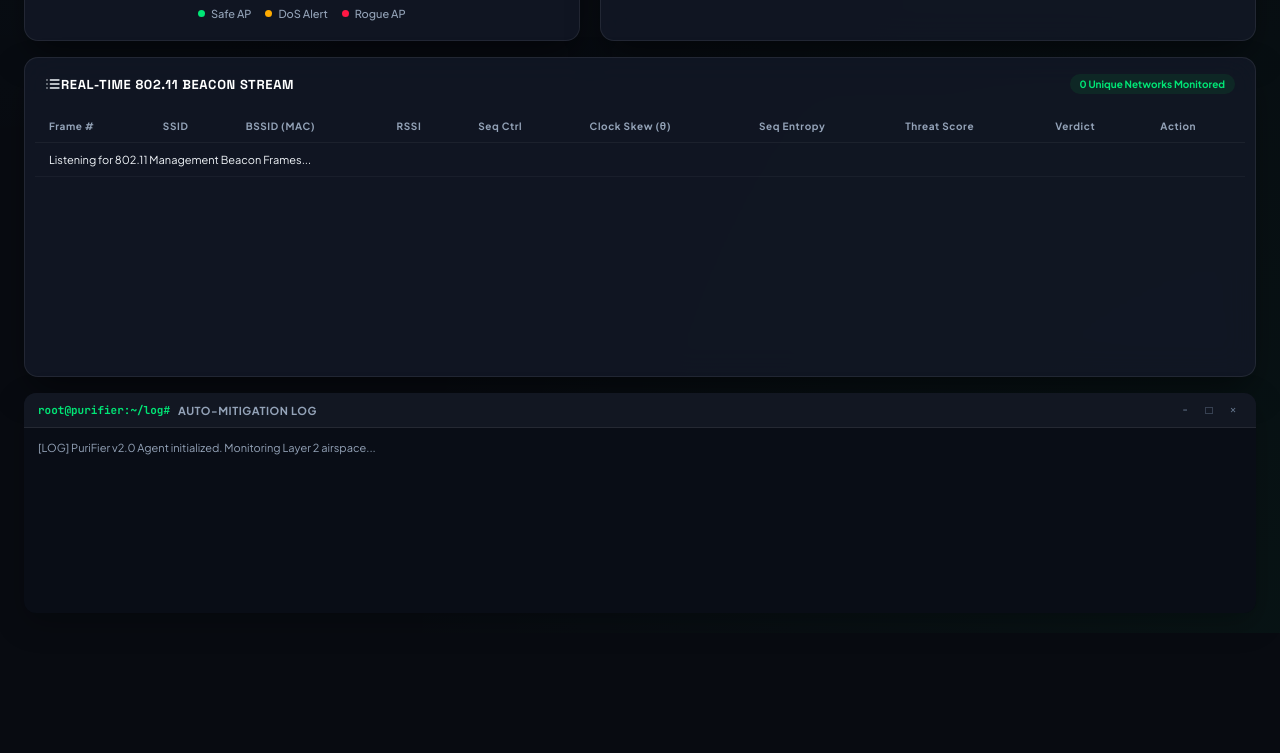
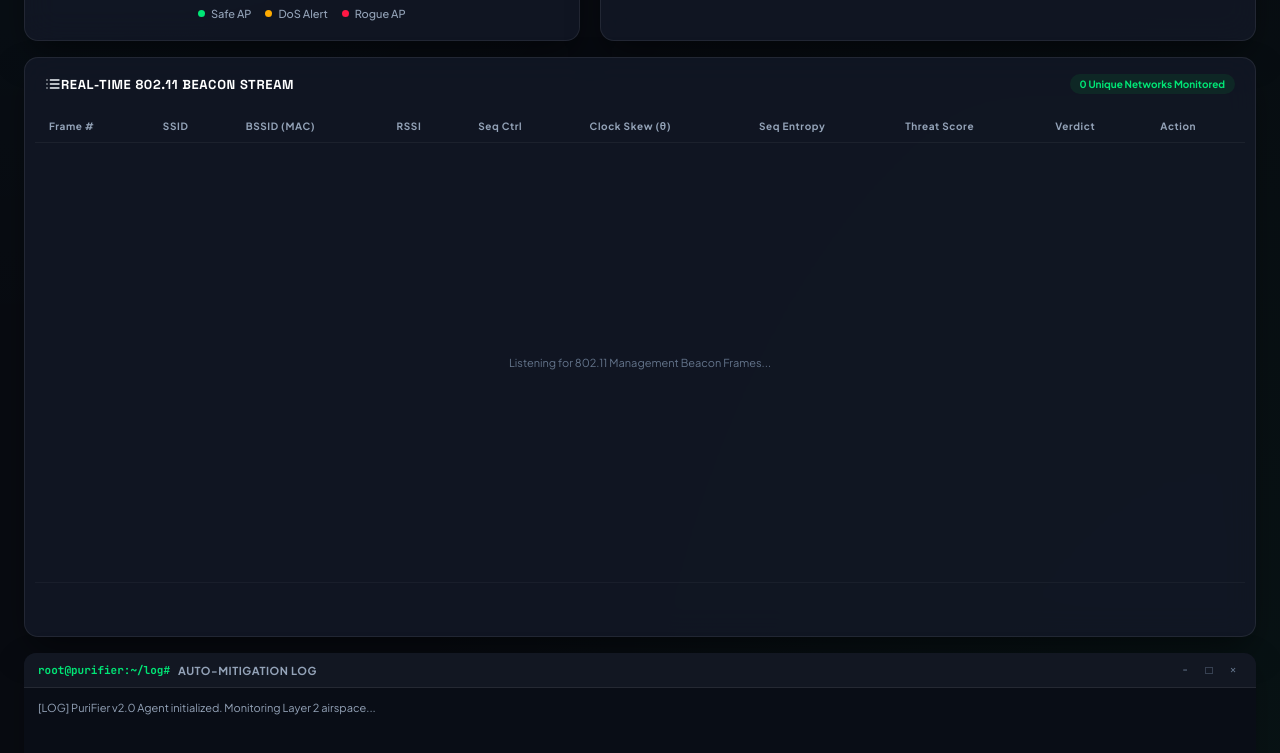
Before and after one commit to RafiEnhan/scanner-evil-twin, an Electron app: page index.html in a window 1280 px wide. Shown: the part 940-1693 px from the top of the page. Before the commit the page ends 1573 px from the top, so only its background shows below. Drawn offline with Linux system fonts and the light colour scheme; no server answers.

Commit message:
style(ui): fix table container height to 580px for consistent view

```diff
--- a/styles.css
+++ b/styles.css
@@ -904,10 +904,10 @@ html.light .bar-fill.clear {
 }
 
 .table-panel {
-  flex: 1;
   display: flex;
   flex-direction: column;
-  min-height: 320px;
+  height: 580px;
+  min-height: 580px;
 }
 
 .table-count {
@@ -927,8 +927,21 @@ html.light .table-count {
 .table-wrapper {
   overflow-x: auto;
   overflow-y: auto;
-  max-height: 580px;
   padding: 0 10px 10px 10px;
+}
+
+.table-panel .table-wrapper {
+  flex: 1;
+  height: 510px;
+  min-height: 510px;
+  max-height: 510px;
+}
+
+.table-panel .empty-row td {
+  height: 440px;
+  text-align: center;
+  vertical-align: middle;
+  color: var(--text-dim);
 }
 
 .airspace-table {
```
